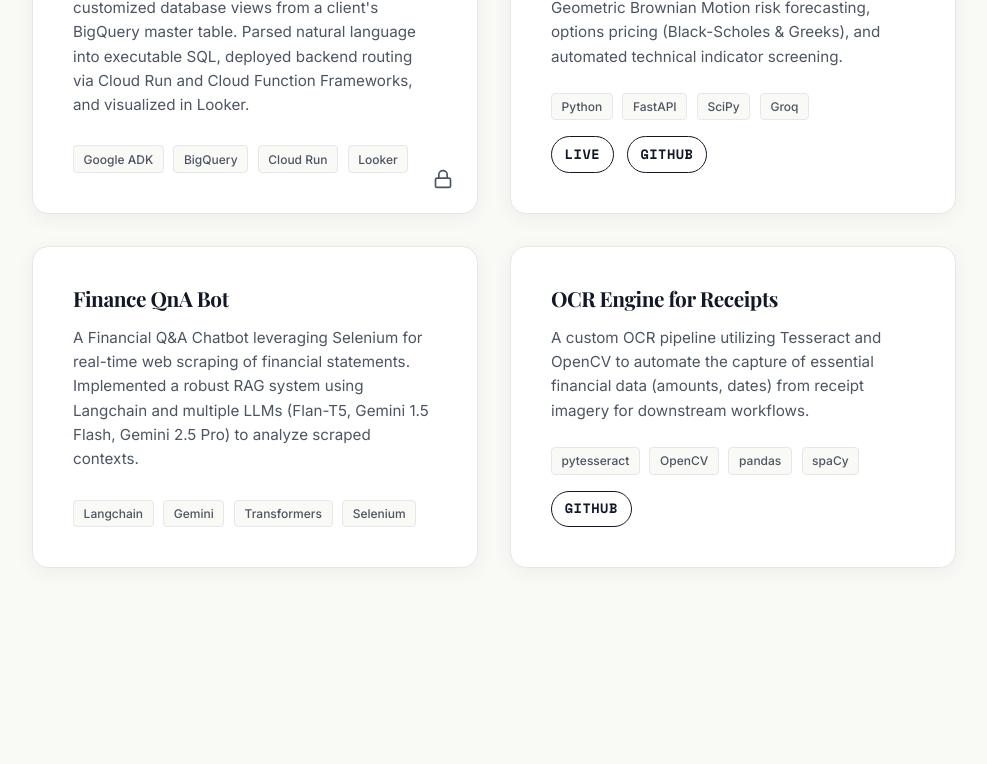
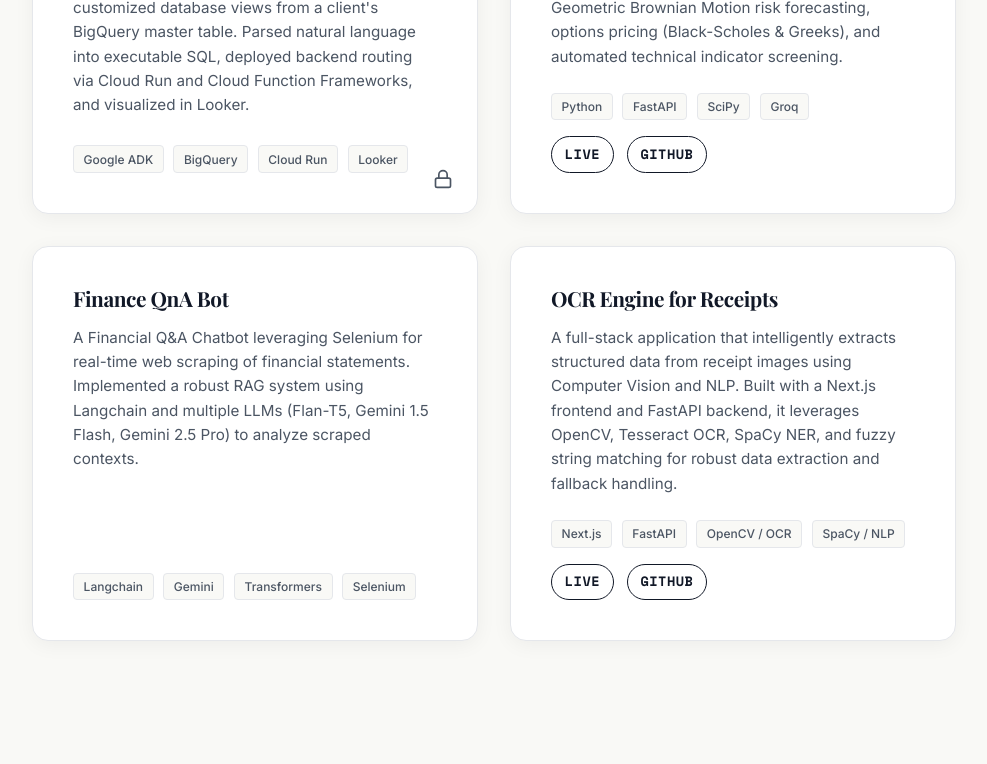
Before and after one commit to KD-joshi/portfolio-site, a React (Vite) app: page / in a window 1280 px wide. Shown: the part 4497-5261 px from the top of the page, without its empty margins (276-1263 px from the left). Built offline with nearby package versions, Linux system fonts and the light colour scheme.

Commit message:
Update OCR project details and add HNSW tag to Multimodal project

```diff
--- a/src/App.jsx
+++ b/src/App.jsx
@@ -216,6 +216,7 @@ function App() {
                 <span className="tag-small">Pinecone</span>
                 <span className="tag-small">FashionCLIP</span>
                 <span className="tag-small">Serverless</span>
+                <span className="tag-small">HNSW</span>
               </div>
               <div className="project-links" style={{ marginTop: '1rem', display: 'flex', gap: '0.8rem' }}>
                 <a href="https://multimodal-search-ci-cd-dvc-pipelin.vercel.app/" target="_blank" rel="noopener noreferrer" className="btn btn-secondary" style={{ padding: '0.4rem 0.8rem', fontSize: '0.85rem' }}>Live</a>
@@ -299,15 +300,16 @@ function App() {
                 <h3>OCR Engine for Receipts</h3>
               </div>
               <p className="project-desc">
-                A custom OCR pipeline utilizing Tesseract and OpenCV to automate the capture of essential financial data (amounts, dates) from receipt imagery for downstream workflows.
+                A full-stack application that intelligently extracts structured data from receipt images using Computer Vision and NLP. Built with a Next.js frontend and FastAPI backend, it leverages OpenCV, Tesseract OCR, SpaCy NER, and fuzzy string matching for robust data extraction and fallback handling.
               </p>
               <div className="tags">
-                <span className="tag-small">pytesseract</span>
-                <span className="tag-small">OpenCV</span>
-                <span className="tag-small">pandas</span>
-                <span className="tag-small">spaCy</span>
+                <span className="tag-small">Next.js</span>
+                <span className="tag-small">FastAPI</span>
+                <span className="tag-small">OpenCV / OCR</span>
+                <span className="tag-small">SpaCy / NLP</span>
               </div>
               <div className="project-links" style={{ marginTop: '1rem', display: 'flex', gap: '0.8rem' }}>
+                <a href="https://ocr-for-reciepts.vercel.app/" target="_blank" rel="noopener noreferrer" className="btn btn-secondary" style={{ padding: '0.4rem 0.8rem', fontSize: '0.85rem' }}>Live</a>
                 <a href="https://github.com/KD-joshi/OCR-using-NLP-and-Open-CV-for-Receipts" target="_blank" rel="noopener noreferrer" className="btn btn-secondary" style={{ padding: '0.4rem 0.8rem', fontSize: '0.85rem' }}>GitHub</a>
               </div>
             </article>
```
